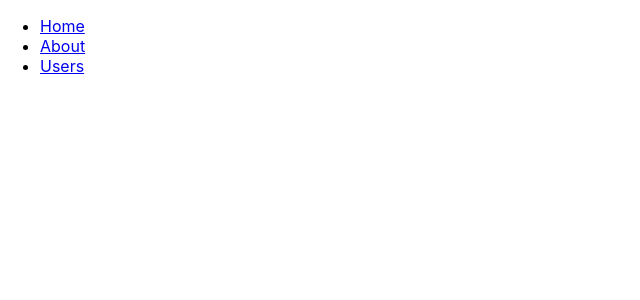
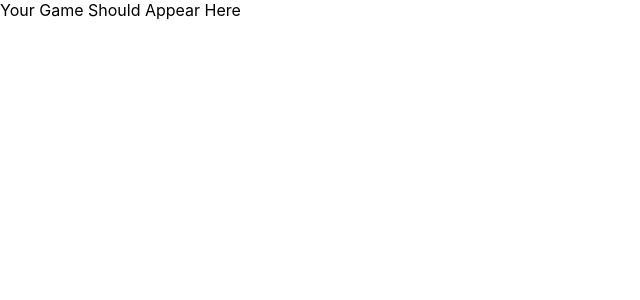
Before and after one commit to incandescentxxc/17214-hw3-example, a React (Create React App) app in the folder gui/my-app/: page /game in a window 1280 px wide. Shown: the top 300 px of the page, without its empty margins (0-640 px from the left). Built offline with nearby package versions, Linux system fonts and the light colour scheme.

Commit message:
add prompt stuff

```diff
--- a/gui/my-app/src/index.tsx
+++ b/gui/my-app/src/index.tsx
@@ -1,14 +1,15 @@
 import React from 'react';
 import ReactDOM from 'react-dom';
 import { BrowserRouter, Route, Routes } from 'react-router-dom';
+import './index.css';
+
 import Santorini from './santorini';
-
-import './index.css';
 import StartPage from './startPage';
 
 ReactDOM.render(
 	<BrowserRouter>
 		<Routes>
+			{/* if you need to add new pages, add a Route component below, specifying the path and its corresponding element */}
 			<Route path="/" element={<StartPage />} />
 			<Route path="game" element={<Santorini />} />
 		</Routes>
--- /dev/null
+++ b/gui/my-app/src/santorini.css
@@ -0,0 +1 @@
+/* define your stylesheet here for santorini game page */
--- a/gui/my-app/src/santorini.tsx
+++ b/gui/my-app/src/santorini.tsx
@@ -1,38 +1,14 @@
-import React from 'react';
-import { BrowserRouter as Router, Route, Link } from 'react-router-dom';
+import React, { useState } from 'react';
+import './santorini.css';
 
 type santProps = {};
 
 const Santorini = (props: santProps) => {
 	return (
 		<div>
-			<nav>
-				<ul>
-					<li>
-						<Link to="/">Home</Link>
-					</li>
-					<li>
-						<Link to="/about">About</Link>
-					</li>
-					<li>
-						<Link to="/users">Users</Link>
-					</li>
-				</ul>
-			</nav>
+			Your Game Should Appear Here
 		</div>
 	);
 }
 
-function Home() {
-	return <h2>Home</h2>;
-}
-
-function About() {
-	return <h2>About</h2>;
-}
-
-function Users() {
-	return <h2>Users</h2>;
-}
-
 export default Santorini;
--- a/gui/my-app/src/startPage.tsx
+++ b/gui/my-app/src/startPage.tsx
@@ -38,6 +38,7 @@ const StartPage = (props: Props) => {
             power2: player2Power,
             startPlayer: 1,
         };
+		// generate HTTP request to the backend
         fetch('/game/start', {
             method: "POST",
             headers: {
@@ -47,8 +48,9 @@ const StartPage = (props: Props) => {
         }).then((response) => {
             return response.json();
         }).catch((err) => {
-            console.log("what is the err", err);
+            console.log("frontend init the game failed", err);
         });
+		// navigate to the game page
 		navigate('/game');
 	};
 
@@ -97,5 +99,5 @@ const StartPage = (props: Props) => {
 		</div>
 	);
 };
-
+// explictly export the component
 export default StartPage;
```
